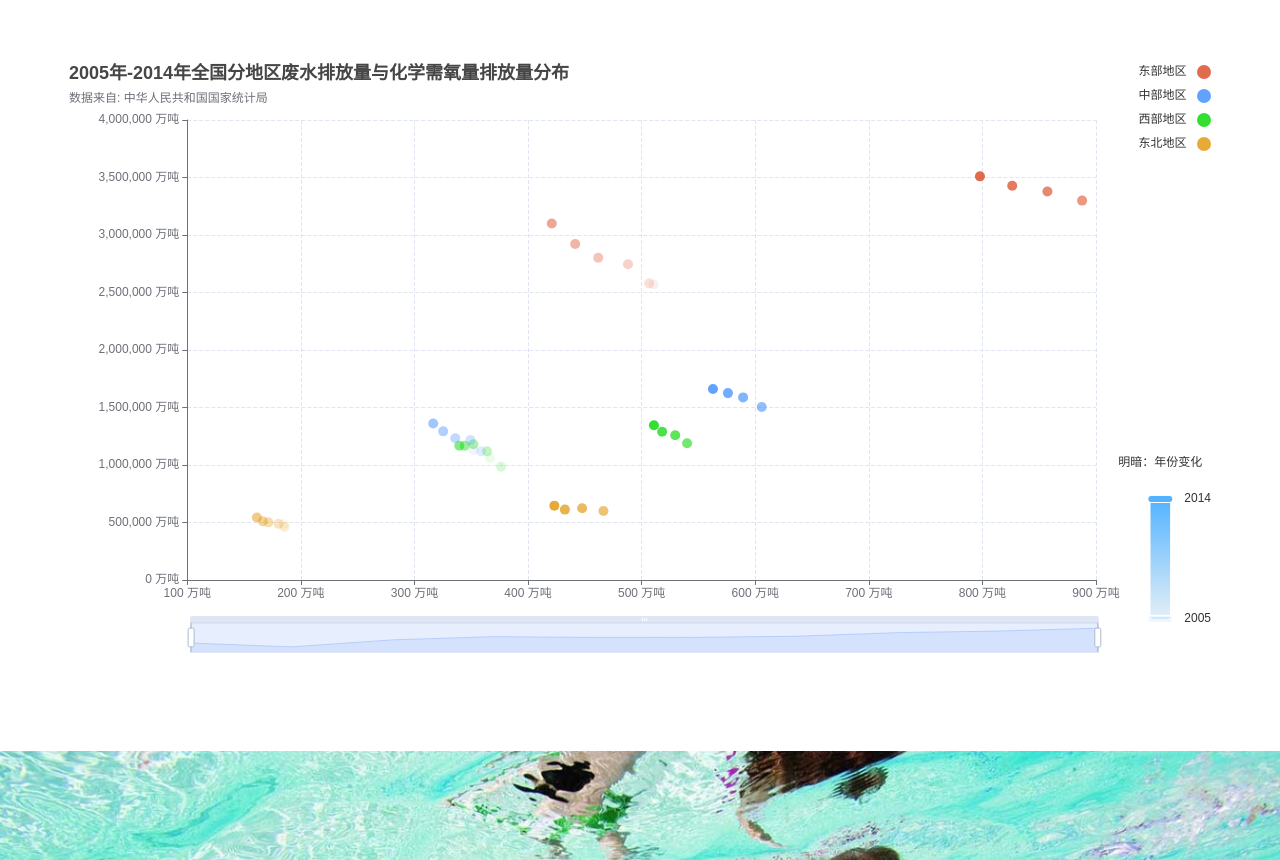
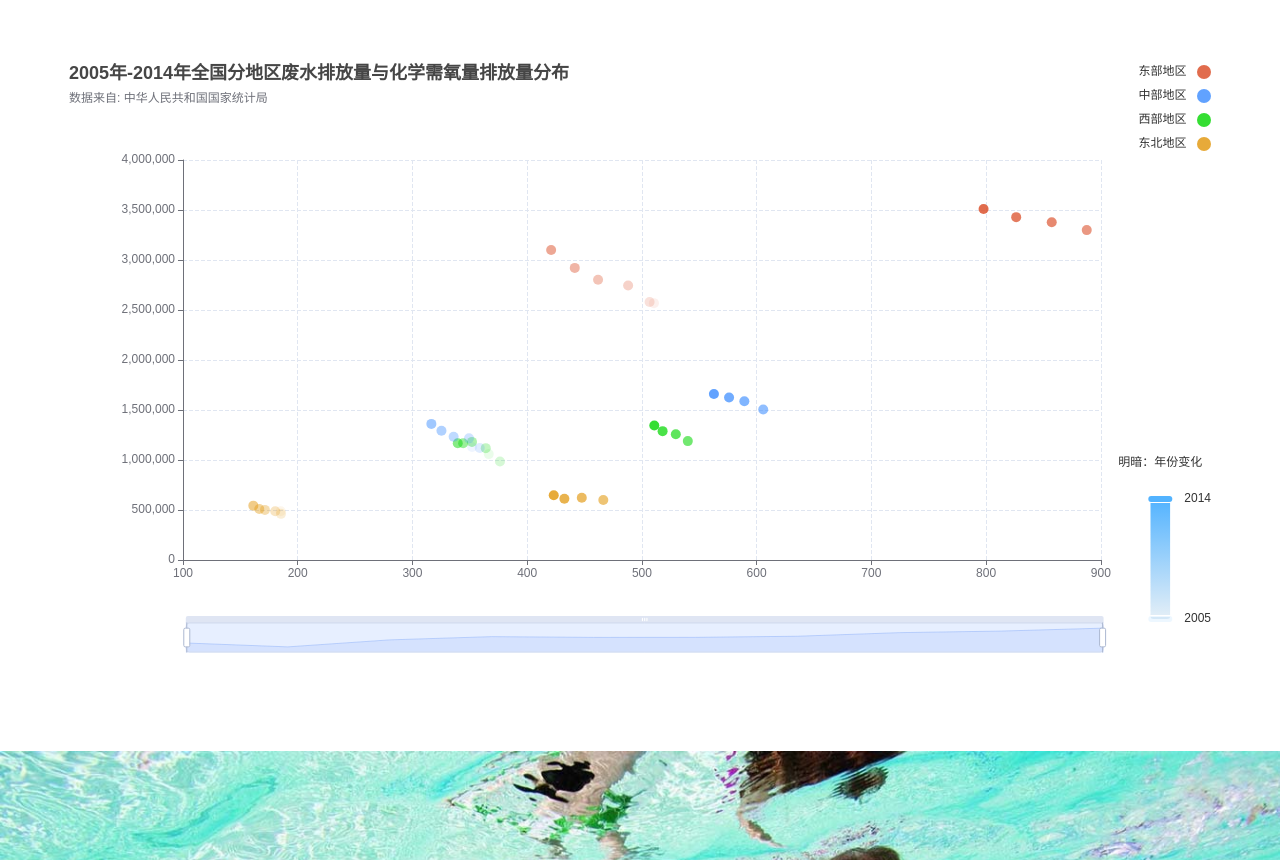
Before and after one commit to AquaScope/AquaScope.github.io, a plain HTML site: page index.html in a window 1280 px wide. Shown: the part 5624-6484 px from the top of the page. Drawn offline with nearby package versions, Linux system fonts and the light colour scheme; animation ran at ten frames a second.

Commit message:
添加第四张图的手机兼容

```diff
--- a/less/style.less
+++ b/less/style.less
@@ -202,11 +202,9 @@ dd {
 		height: 350px !important;
 	}
 
-	#chart-2-line {
-		height: 450px !important;
-	}
-
-	#chart-3-bar {
+	#chart-2-line,
+	#chart-3-bar,
+	#chart-4-china-scatter {
 		height: 450px !important;
 	}
 }
--- a/source/chart-1-china-map.js
+++ b/source/chart-1-china-map.js
@@ -216,7 +216,7 @@ option= {
                     itemGap: 5
                 },
                 tooltip: {
-                    position: 'inside'
+                    show: false,
                 },
                 visualMap: [
                     {
@@ -230,7 +230,8 @@ option= {
                     right: 0,
                     left: 0,
                     bottom: 0,
-                    autoPlay: false
+                    autoPlay: false,
+                    playInterval: 2000
                 },
                 series: {
                     roam: true
--- a/source/chart-2-line.js
+++ b/source/chart-2-line.js
@@ -182,6 +182,9 @@ option = {
 	    			fontSize: 14
 	    		},
 	    		left: 'left'
+	    	},
+	    	tooltip: {
+	    	    show: false,
 	    	},
 	        legend: {
 	        	top: 80,
--- a/source/chart-3-bar.js
+++ b/source/chart-3-bar.js
@@ -162,6 +162,9 @@ options = {
                     sublink: null,
             		left: 'left'
             	},
+            	tooltip: {
+                    show: false,
+                },
                 legend: {
                 	top: 45,
                     left: 'left',
--- a/source/chart-4-china-scatter.js
+++ b/source/chart-4-china-scatter.js
@@ -1,6 +1,7 @@
 var chart_4 = echarts.init(document.getElementById('chart-4-china-scatter'));
 
 option = {
+    baseOption: {
             title : {
                 text: '2005年-2014年全国分地区废水排放量与化学需氧量排放量分布',
                 subtext: '数据来自: 中华人民共和国国家统计局',
@@ -51,9 +52,6 @@ option = {
                 {
                     type : 'value',
                     scale:true,
-            axisLabel : {
-                formatter: '{value} 万吨'
-            },
                     splitLine: {
                         lineStyle: {
                             type: 'dashed'
@@ -65,9 +63,6 @@ option = {
                 {
                     type : 'value',
                     scale:true,
-            axisLabel : {
-                formatter: '{value} 万吨'
-            },
                     splitLine: {
                         lineStyle: {
                             type: 'dashed'
@@ -158,6 +153,74 @@ option = {
                     },
                 }
             ]
+    },
+    media: [
+        {
+            option: {
+                grid: {
+                    top: 100,
+                    left: '5%',
+                    right: '10%',
+                    bottom: 80,
+                    containLabel: true
+                },
+            }
+        },
+        {
+            query: {maxWidth: 640},
+            option: {
+                title: {
+                    text: '2005年-2014年全国分地区废水排放量\n与化学需氧量排放量分布',
+                    subtext: '数据来自: 中华人民共和国国家统计局\n单位：万吨\n拖拽或缩放底部滑块可查看全部数据',
+                    textStyle: {
+                        fontSize: 14
+                    },
+                    sublink: null,
+                    left: 'left'
+                },
+                tooltip: {
+                    show: false,
+                    axisPointer:{
+                        show: false
+                    }
+                },
+                legend: {
+                    orient: 'horizontal',
+                    top: 80,
+                    left: 'left',
+                    itemGap: 5
+                },
+                grid: {
+                    top: 140,
+                    left: 0,
+                    right: 10,
+                    bottom: 50
+                },
+                visualMap: [
+                    {
+                        show: false
+                    }
+                ],
+                xAxis: {
+                    nameLocation: 'middle',
+                    splitLine: {
+                        // show: false
+                        splitNumber: 5
+                    },
+                },
+                yAxis: {
+                    splitLine: {
+                        // show: false
+                        splitNumber: 4
+                    },
+                },
+                dataZoom: {
+                    start: 20,
+                    end: 60
+                }
+            }
+        }
+    ]
 };
 
 
```
Also changed, not shown: js/datamap.js (+0 -21 lines), css/style.css. Lines whose indentation alone changed are shown as unchanged.
